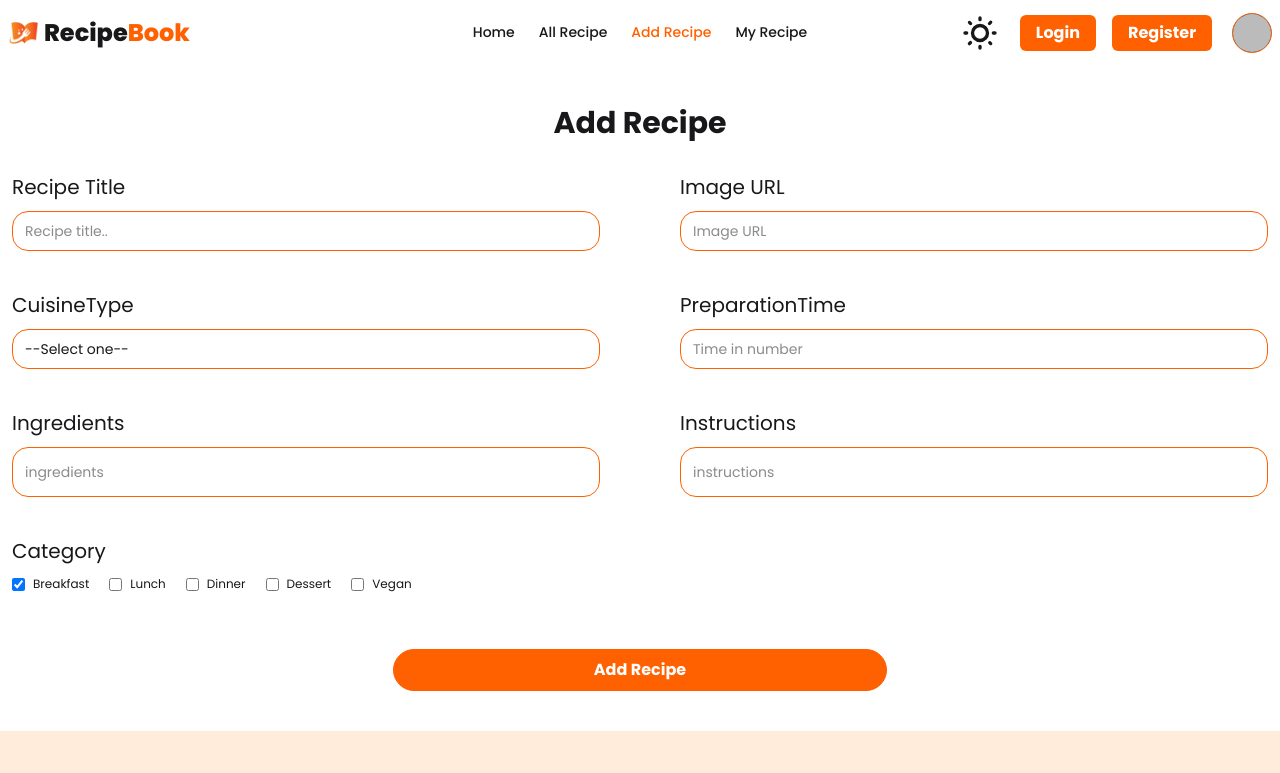
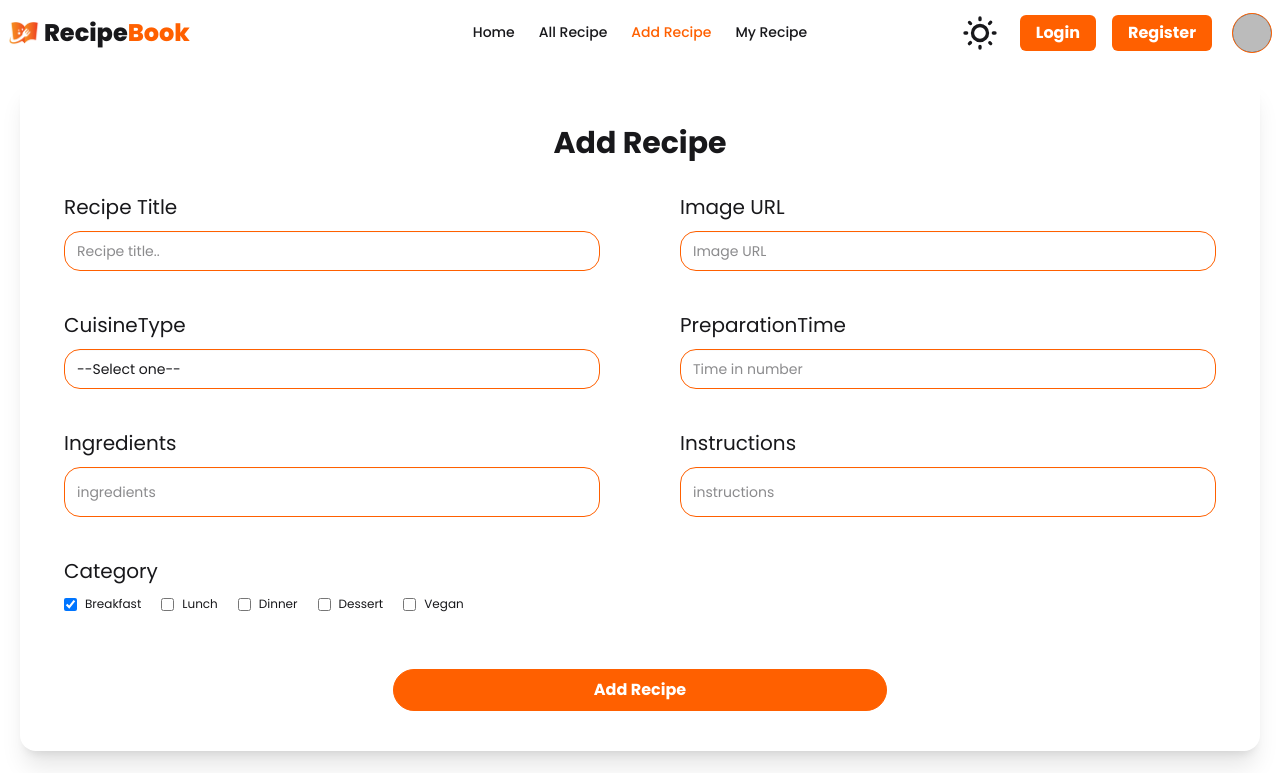
Before and after one commit to shakilahamed07/RecipeBook-Clint_Side, a React (Vite) app: page /add-recipe in a window 1280 px wide. Shown: the top 773 px of the page. Built offline with nearby package versions, Linux system fonts and the light colour scheme; no server answers; sample sign-in values are in the browser's storage.

Commit message:
update add recipe and updaate recipe

```diff
--- a/src/Pages/AddRecipe.jsx
+++ b/src/Pages/AddRecipe.jsx
@@ -50,7 +50,7 @@ const AddRecipe = () => {
 
 
   return (
-    <div>
+    <div className="shadow-xl md:px-8 rounded-2xl md:mx-5 mx-2 px-2 my-2 pt-2 mb-10">
       <div className="mx-3">
         <h1 className="text-3xl font-bold text-center mb-3 mt-10 ">
           Add Recipe
@@ -131,7 +131,7 @@ const AddRecipe = () => {
             {/* redio */}
             <fieldset className="fieldset rounded-box  py-5 max-w-2xl">
               <label className="text-xl mb-1">Category</label>
-              <div className="flex md:gap-5 gap-2">
+              <div className="flex md:gap-5 gap-2 flex-wrap">
               <label className="flex items-center">
                 <input type="checkbox" name="breakfast" defaultChecked value="Breakfast" className="mr-2" />
                 Breakfast
@@ -160,7 +160,7 @@ const AddRecipe = () => {
           <div className="text-center mt-9">
             <button
               type="submit"
-              className="border  border-primary text-white bg-primary font-bold rounded-full hover:bg-secondary py-2 md:px-50 px-30 mb-10"
+              className="border  border-primary text-white bg-primary font-bold rounded-full hover:bg-secondary py-2 md:px-50 px-25 mb-10"
             >
               Add Recipe
             </button>
--- a/src/Pages/Updaterecipe.jsx
+++ b/src/Pages/Updaterecipe.jsx
@@ -70,7 +70,7 @@ const Updaterecipe = () => {
 
     return (
         <div>
-      <div className="md:mx-8 mx-3">
+      <div className="shadow-xl md:px-8 rounded-2xl md:mx-5 mx-2 px-2 my-2 pt-2 mb-10">
         <h1 className="text-3xl font-bold text-center mb-3 mt-10">
           Update Recipe
         </h1>
@@ -157,7 +157,7 @@ const Updaterecipe = () => {
             {/* redio */}
             <fieldset className="fieldset rounded-box  py-5 max-w-2xl">
               <label className="text-xl mb-1">Category</label>
-              <div className="flex md:gap-5 gap-2">
+              <div className="flex md:gap-5 gap-2 flex-wrap">
               <label className="flex items-center">
                 <input type="checkbox"  name="breakfast" checked={isB} onChange={(e) => setIsB(e.target.checked)} value="Breakfast" className="mr-2" />
                 Breakfast
@@ -186,7 +186,7 @@ const Updaterecipe = () => {
           <div className="text-center mt-9">
             <button
               type="submit"
-              className="border  border-primary text-white bg-primary font-bold rounded-full hover:bg-secondary py-2 md:px-50 px-28 mb-10"
+              className="border  border-primary text-white bg-primary font-bold rounded-full hover:bg-secondary py-2 md:px-50 px-25 mb-10"
             >
               Update Recipe
             </button>
```
